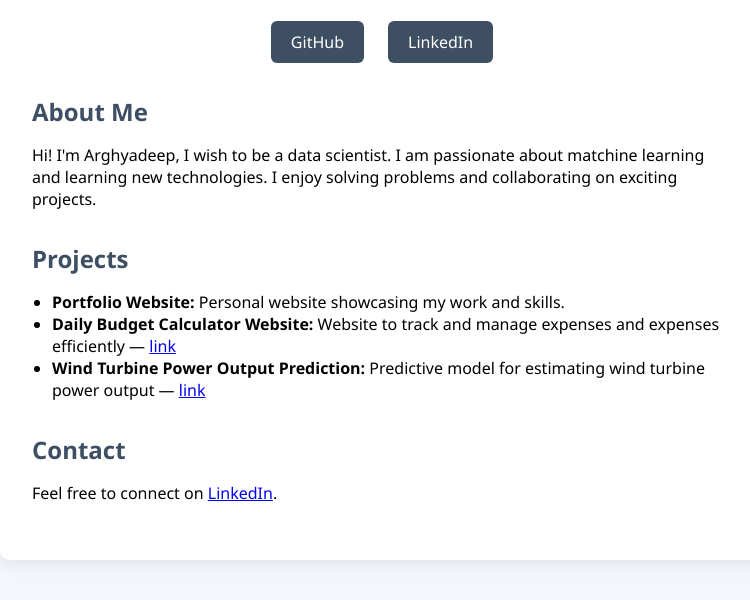
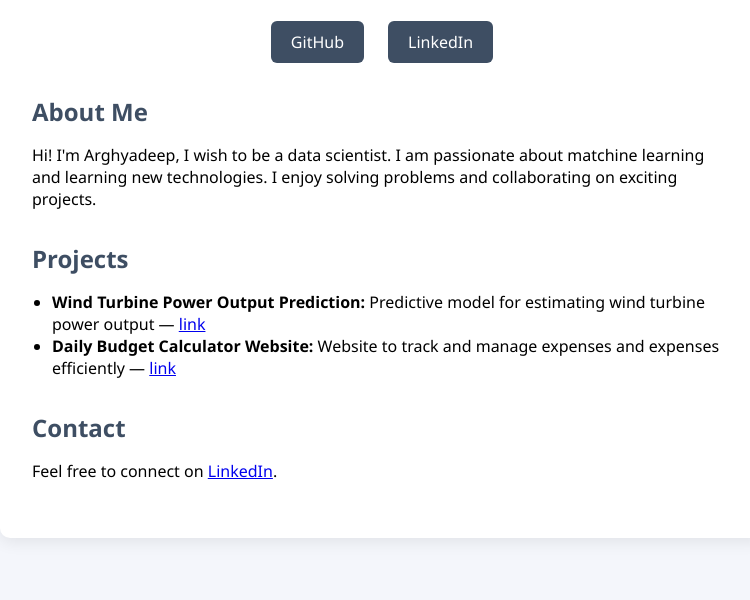
Before and after one commit to arghya29/test1, a plain HTML site: page index.html in a window 1280 px wide. Shown: the part 318-918 px from the top of the page, without its empty margins (258-1008 px from the left). After the commit the page ends 896 px from the top, so only its background shows below. Drawn offline with Linux system fonts and the light colour scheme.

Commit message:
updating resume

```diff
--- a/index.html
+++ b/index.html
@@ -87,9 +87,8 @@
         <div class="projects">
             <h2>Projects</h2>
             <ul>
-                    <li><strong>Portfolio Website:</strong> Personal website showcasing my work and skills.</li>
+                    <li><strong>Wind Turbine Power Output Prediction:</strong> Predictive model for estimating wind turbine power output — <a href="https://github.com/arghya29/Wind-Turbine-Power-Output-Prediction.git" target="_blank">link</a></li>
                     <li><strong>Daily Budget Calculator Website:</strong> Website to track and manage expenses and expenses efficiently — <a href="https://arghya29.github.io/daily-budget-calculator/" target="_blank">link</a></li>
-                    <li><strong>Wind Turbine Power Output Prediction:</strong> Predictive model for estimating wind turbine power output — <a href="https://github.com/arghya29/Wind-Turbine-Power-Output-Prediction.git" target="_blank">link</a></li>
             </ul>
         </div>
         <div class="contact">
```
